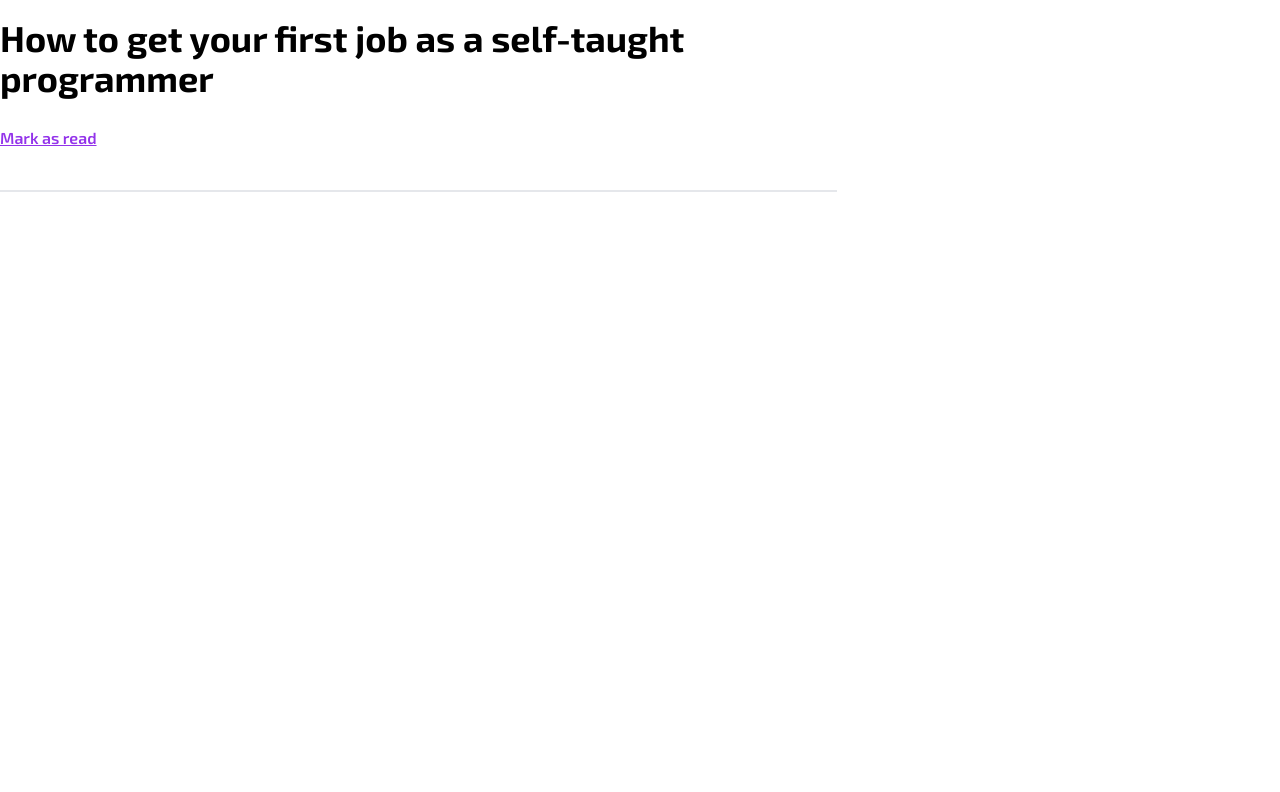
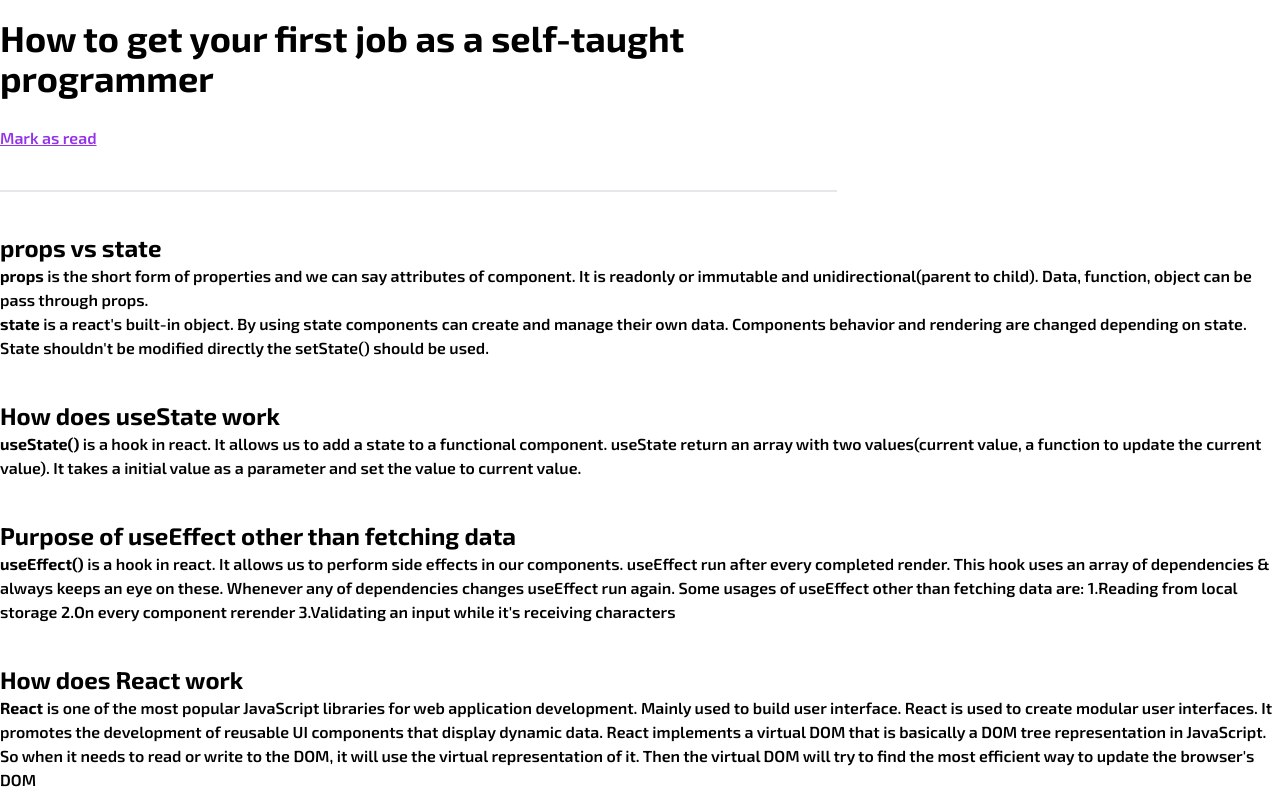
Before and after one commit to jesandante007/knowledge-cafe, a React (Vite) app: page / in a window 1280 px wide. Shown: the part 2862-3654 px from the top of the page. Before the commit the page ends 3094 px from the top, so only its background shows below. Built offline with nearby package versions, Linux system fonts and the light colour scheme.

Commit message:
question added

```diff
--- a/src/App.jsx
+++ b/src/App.jsx
@@ -5,6 +5,7 @@ import Header from './components/Header/Header'
 import SideCart from './components/SideCart/SideCart'
 import { ToastContainer, toast } from 'react-toastify';
 import 'react-toastify/dist/ReactToastify.css';
+import QnAndAns from './components/QnAndAns/QnAndAns'
 
 
 function App() {
@@ -31,7 +32,7 @@ function App() {
           <Blogs handleMarkAsRead={handleMarkAsRead} handleBookmark={handleBookmark} />
           <SideCart time={time} titles={titles} />
         </main>
-
+        <QnAndAns />
         <ToastContainer />
     </div>
   )
--- /dev/null
+++ b/src/components/QnAndAns/QnAndAns.jsx
@@ -0,0 +1,22 @@
+import React from 'react';
+
+const QnAndAns = () => {
+    return (
+        <div>
+            <h3 className='text-2xl font-bold'>props vs state</h3>
+            <p><strong>props</strong> is the short form of properties and we can say attributes of component. It is readonly or immutable and unidirectional(parent to child). Data, function, object can be pass through props.</p>
+            <strong>state</strong> is a react's built-in object. By using state components can create and manage their own data. Components behavior and rendering are changed depending on state. State shouldn't be modified directly the setState() should be used.
+
+            <h3 className='text-2xl font-bold mt-10'>How does useState work</h3>
+            <p><strong>useState()</strong> is a hook in react. It allows us to add a state to a functional component. useState return an array with two values(current value, a function to update the current value). It takes a initial value as a parameter and set the value to current value.</p>
+
+            <h3 className='text-2xl font-bold mt-10'>Purpose of useEffect other than fetching data</h3>
+            <p><strong>useEffect()</strong> is a hook in react. It allows us to perform side effects in our components. useEffect run after every completed render. This hook uses an array of dependencies & always keeps an eye on these. Whenever any of dependencies changes useEffect run again. Some usages of useEffect other than fetching data are: 1.Reading from local storage 2.On every component rerender 3.Validating an input while it's receiving characters</p>
+
+            <h3 className='text-2xl font-bold mt-10'>How does React work</h3>
+            <p><strong>React</strong> is one of the most popular JavaScript libraries for web application development. Mainly used to build user interface. React is used to create modular user interfaces. It promotes the development of reusable UI components that display dynamic data. React implements a virtual DOM that is basically a DOM tree representation in JavaScript. So when it needs to read or write to the DOM, it will use the virtual representation of it. Then the virtual DOM will try to find the most efficient way to update the browser's DOM</p>
+        </div>
+    );
+};
+
+export default QnAndAns;
```
